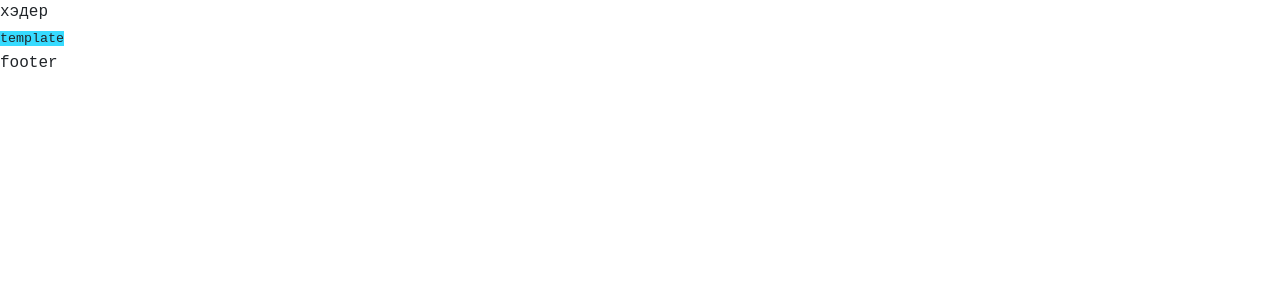
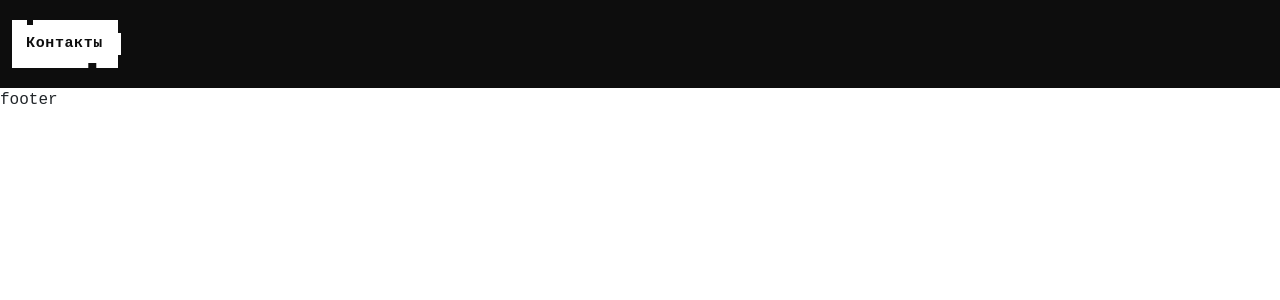
Before and after one commit to KseniaSafonova/producer, a Vue app: page / in a window 1280 px wide. Shown: the top 300 px of the page. Built offline with nearby package versions, Linux system fonts and the light colour scheme.

Commit message:
feat: button and container (#1)
Co-authored-by: Polina Makarova <sunnyfur9@gmail.com>

```diff
--- /dev/null
+++ b/src/components/common/BlockHeader/BlockHeader.vue
@@ -0,0 +1,11 @@
+<template>
+  <BaseContainer tag="header" theme="dark">
+    <BaseButton theme="light" size="middle">Контакты</BaseButton>
+  </BaseContainer>
+</template>
+
+<script>
+export default {
+  name: 'BlockHeader',
+}
+</script>
--- a/src/components/ui/BaseButton/BaseButton.vue
+++ b/src/components/ui/BaseButton/BaseButton.vue
@@ -1,15 +1,290 @@
 <template>
-  <button class="base-button">template</button>
+  <Component
+    :is="tagName"
+    v-bind="href ? { href: href } : null"
+    :to="to"
+    :disabled="disabled || loading"
+    :tabindex="disabled || loading ? -1 : 0"
+    class="base-button"
+    :class="[themeClass, sizeClass, { 'base-button_full_width': isFullWidth }]"
+  >
+    <svg
+      class="base-button__boxes base-button__boxes_left"
+      width="18"
+      height="10"
+      viewBox="0 0 18 10"
+    >
+      <rect y="2" width="8" height="8" :fill="fillColor" />
+      <rect x="14" width="4" height="4" :fill="fillColor" />
+    </svg>
+
+    <svg
+      class="base-button__boxes base-button__boxes_right"
+      width="55"
+      height="4"
+      viewBox="0 0 55 4"
+    >
+      <rect x="47" width="8" height="4" :fill="fillColor" />
+      <rect width="8" height="4" :fill="fillColor" />
+    </svg>
+
+    <div class="base-button__inner">
+      <slot></slot>
+    </div>
+  </Component>
 </template>
 
 <script>
 export default {
   name: 'BaseButton',
+
+  props: {
+    theme: {
+      type: String,
+      default: 'dark',
+      validator: function (value) {
+        return ['dark', 'light', 'accent'].indexOf(value) !== -1
+      },
+    },
+
+    to: {
+      type: Object,
+    },
+
+    href: {
+      type: String,
+    },
+
+    size: {
+      type: String,
+      default: 'middle',
+      validator: function (value) {
+        return ['small', 'middle', 'large'].indexOf(value) !== -1
+      },
+    },
+
+    loading: {
+      type: Boolean,
+    },
+
+    disabled: {
+      type: Boolean,
+    },
+
+    isFullWidth: {
+      type: Boolean,
+    },
+  },
+
+  computed: {
+    tagName() {
+      if (this.to) {
+        return 'router-link'
+      }
+
+      if (this.href) {
+        return 'a'
+      }
+
+      return 'button'
+    },
+
+    themeClass() {
+      return `base-button_theme_${this.theme}`
+    },
+
+    sizeClass() {
+      return `base-button_size_${this.size}`
+    },
+
+    fillColor() {
+      if (this.theme === 'dark') {
+        return 'var(--color-black)'
+      }
+
+      if (this.theme === 'light') {
+        return 'var(--color-white)'
+      }
+
+      return 'var(--color-accent)'
+    },
+  },
 }
 </script>
 
 <style lang="postcss">
 .base-button {
-  background-color: var(--color-accent);
+  --btn-bg-color: var(--color-black);
+  --btn-text-color: var(--color-white);
+
+  /* начало выреза */
+  --btn-box-indent-right: 15px;
+
+  /* размеры верхнего выреза */
+  --btn-box-top-w: 6px;
+  --btn-box-top-h: 5px;
+
+  /* размеры нижнего выреза */
+  --btn-box-bottom-w: 8px;
+  --btn-box-bottom-h: 5px;
+
+  /* размеры бокового выреза */
+  --btn-box-right-w: 3px;
+  --btn-box-right-h: 22px;
+
+  position: relative;
+
+  line-height: 120%;
+  letter-spacing: calc(1em / 25);
+  font-weight: 700;
+  border: none;
+  text-decoration: none;
+  min-width: 109px;
+  max-width: 100%;
+  display: inline-block;
+  cursor: pointer;
+  appearance: none;
+  user-select: none;
+  -webkit-tap-highlight-color: transparent;
+  touch-action: manipulation;
+  height: 40px;
+}
+
+.base-button:focus:not(:focus-visible) {
+  outline: none;
+}
+
+.base-button_disabled,
+.base-button_selected:not(.base-button_click_allow) {
+  pointer-events: none;
+  touch-action: none;
+}
+
+.base-button_full_width {
+  width: 100%;
+}
+
+.base-button:disabled {
+  --btn-bg-color: var(--color-gray);
+  --btn-text-color: var(--color-dark);
+}
+
+.base-button__inner {
+  display: flex;
+  justify-content: center;
+  align-items: center;
+
+  padding: 10px 14px 10px 10px;
+  background-color: var(--btn-bg-color);
+  color: var(--btn-text-color);
+  height: 100%;
+
+  clip-path: polygon(
+    /* Верхняя граница */ 0 0,
+    var(--btn-box-indent-right) 0,
+    /* Начинаем верхний вырез слева */ var(--btn-box-indent-right) var(--btn-box-top-h),
+    /* Верхний вырез ( вниз) */ var(--btn-box-indent-right) var(--btn-box-top-h),
+    calc(var(--btn-box-indent-right) + var(--btn-box-top-w)) var(--btn-box-top-h),
+    /* Конец выреза  */ calc(var(--btn-box-indent-right) + var(--btn-box-top-w)) 0,
+    calc(100% - var(--btn-box-right-w)) 0,
+
+    /* Правая граница */ calc(100% - var(--btn-box-right-w))
+      calc(50% - calc(var(--btn-box-right-h) / 2)),
+    /* Верхняя точка выступа */ 100% calc(50% - var(--btn-box-right-h) / 2),
+    /* Выступ вправо на 4px */ 100% calc(50% + var(--btn-box-right-h) / 2),
+    /* Нижняя точка выступа */ calc(100% - var(--btn-box-right-w))
+      calc(50% + var(--btn-box-right-h) / 2),
+    /* Возврат к основной форме */ calc(100% - var(--btn-box-right-w)) 100%,
+
+    /* Нижняя граница */ calc(100% - 30% + var(--btn-box-bottom-w)) 100%,
+    /* Нижний вырез (30% от правого края - 8px) */ calc(100% - 30% + var(--btn-box-bottom-w))
+      calc(100% - var(--btn-box-bottom-h)),
+    calc(100% - 30%) calc(100% - var(--btn-box-bottom-h)),
+    calc(100% - 30%) 100%,
+    0 100%
+  );
+}
+
+/* тема dark */
+.base-button_theme_dark {
+  --btn-bg-color: var(--color-black);
+  --btn-text-color: var(--color-white);
+}
+
+.base-button_theme_dark.base-button:active {
+  --btn-bg-color: var(--color-dark);
+}
+
+/* тема light */
+.base-button_theme_light {
+  --btn-bg-color: var(--color-white);
+  --btn-text-color: var(--color-black);
+}
+
+.base-button_theme_light.base-button:active {
+  --btn-bg-color: var(--color-gray-30);
+}
+
+/* тема accent */
+.base-button_theme_accent {
+  --btn-bg-color: var(--color-accent);
+  --btn-text-color: var(--color-black);
+}
+
+/* size */
+.base-button_size_small {
+  min-height: 40px;
+  font-size: 14px;
+
+  /* размеры бокового выреза */
+  --btn-box-right-w: 3px;
+  --btn-box-right-h: 20px;
+}
+
+.base-button_size_middle {
+  min-height: 48px;
+  font-size: 15px;
+
+  /* размеры бокового выреза */
+  --btn-box-right-w: 3px;
+  --btn-box-right-h: 22px;
+}
+
+.base-button_size_large {
+  min-height: 56px;
+  min-width: 280px;
+  font-size: 16px;
+
+  /* размеры верхнего выреза */
+  --btn-box-top-w: 8px;
+  --btn-box-top-h: 7px;
+
+  /* размеры бокового выреза */
+  --btn-box-right-w: 4px;
+  --btn-box-right-h: 24px;
+}
+
+/* доп элементы */
+.base-button__boxes {
+  position: absolute;
+  transition: transform 0.5s ease-in-out;
+  top: 10px;
+}
+
+.base-button__boxes_right {
+  right: calc(5px + var(--btn-box-right-w));
+  transition: transform 0.5s ease-in-out;
+}
+
+.base-button__boxes_left {
+  left: 0;
+}
+
+.base-button:hover:not(:disabled) .base-button__boxes_left {
+  transform: translateY(-26px);
+}
+
+.base-button:hover:not(:disabled) .base-button__boxes_right {
+  transform: translateY(-12px);
 }
 </style>
--- /dev/null
+++ b/src/components/ui/BaseButton/BaseContainer/BaseContainer.vue
@@ -0,0 +1,74 @@
+<template>
+  <Component
+    :is="tag"
+    class="base-container"
+    :class="[themeClass, { 'base-container_no-indets': noIndents }]"
+  >
+    <template v-if="noIndents">
+      <slot></slot>
+    </template>
+
+    <div v-else class="base-container__inner">
+      <slot></slot>
+    </div>
+  </Component>
+</template>
+
+<script>
+export default {
+  name: 'BaseContainer',
+
+  props: {
+    tag: {
+      type: String,
+      default: 'div',
+    },
+
+    theme: {
+      type: String,
+      default: 'light',
+      validator: function (value) {
+        return ['light', 'dark'].indexOf(value) !== -1
+      },
+    },
+
+    noIndents: {
+      type: Boolean,
+    },
+  },
+
+  computed: {
+    themeClass() {
+      return `base-container_theme_${this.theme}`
+    },
+  },
+}
+</script>
+
+<style lang="postcss">
+.base-container {
+  --bc-bg-color: var(--color-white);
+  --bc-text-color: var(--color-primary);
+
+  background-color: var(--bc-bg-color);
+  color: var(--bc-text-color);
+
+  padding: 20px 12px;
+}
+
+.base-container_no-indets {
+  padding: 0;
+}
+
+.base-container_theme_dark {
+  --bc-bg-color: var(--color-black);
+  --bc-text-color: var(--color-white);
+}
+
+.base-container__inner {
+  margin-left: auto;
+  margin-right: auto;
+  max-width: 1280px;
+  width: 100%;
+}
+</style>
--- a/src/layouts/LayoutDefault.vue
+++ b/src/layouts/LayoutDefault.vue
@@ -1,7 +1,7 @@
 <template>
   <div>
     <!-- header -->
-    <header>хэдер</header>
+    <BlockHeader />
 
     <!-- main -->
     <RouterView />
--- a/src/router/index.js
+++ b/src/router/index.js
@@ -12,6 +12,17 @@ const router = createRouter({
       children: [{ path: '', name: 'PageLanding', component: PageLanding }],
     },
   ],
+  scrollBehavior(to, from) {
+    if (to.hash) {
+      return {
+        el: to.hash,
+        top: 50,
+        behavior: 'smooth',
+      }
+    }
+
+    return { top: 0 }
+  },
 })
 
 export default router
--- a/src/views/PageLanding/PageLanding.vue
+++ b/src/views/PageLanding/PageLanding.vue
@@ -2,7 +2,6 @@
   <div>
     <!-- about -->
 
-    <BaseButton />
     <!-- .... -->
   </div>
 </template>
@@ -12,3 +11,5 @@ export default {
   name: 'PageLanding',
 }
 </script>
+
+<style></style>
```
Also changed, not shown: src/components/ui/BaseButton/BaseButton.md (added, +35 -0 lines), src/components/ui/BaseButton/BaseContainer/BaseContainer.md (added, +18 -0 lines).
